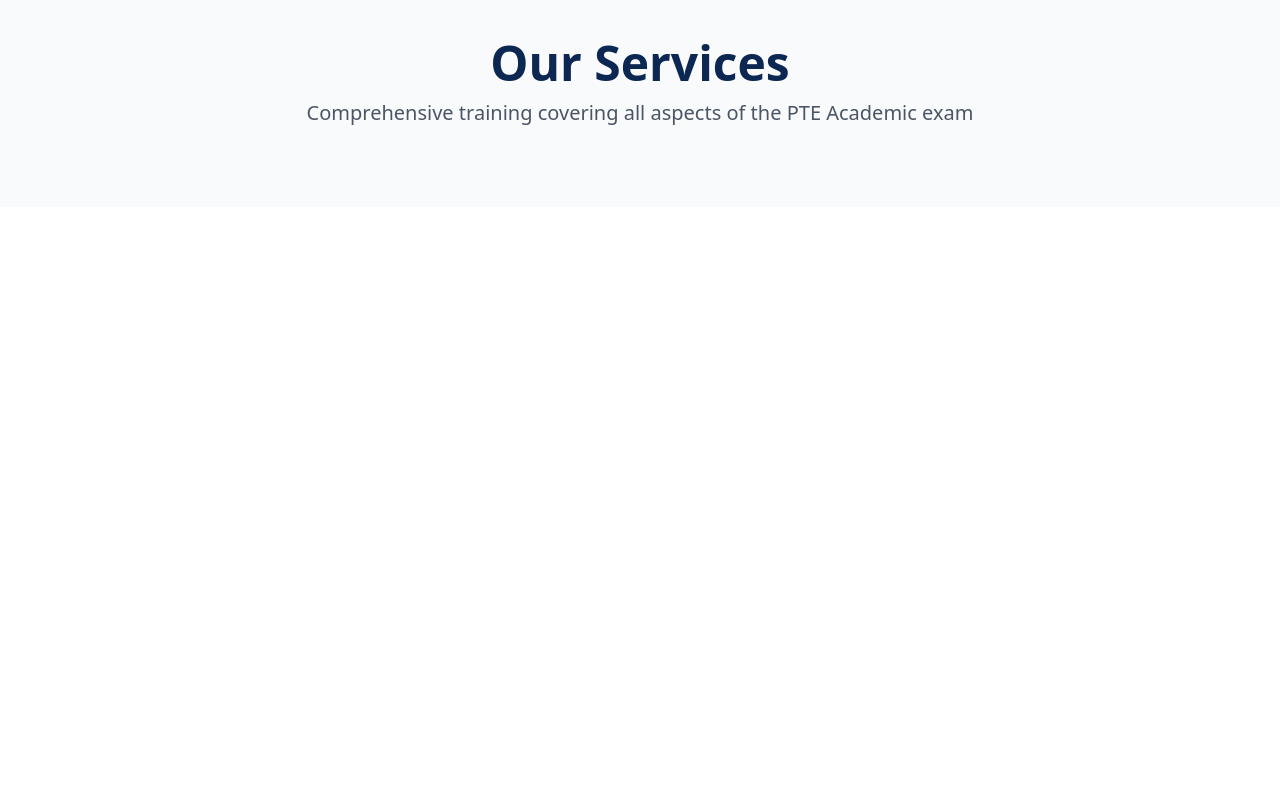
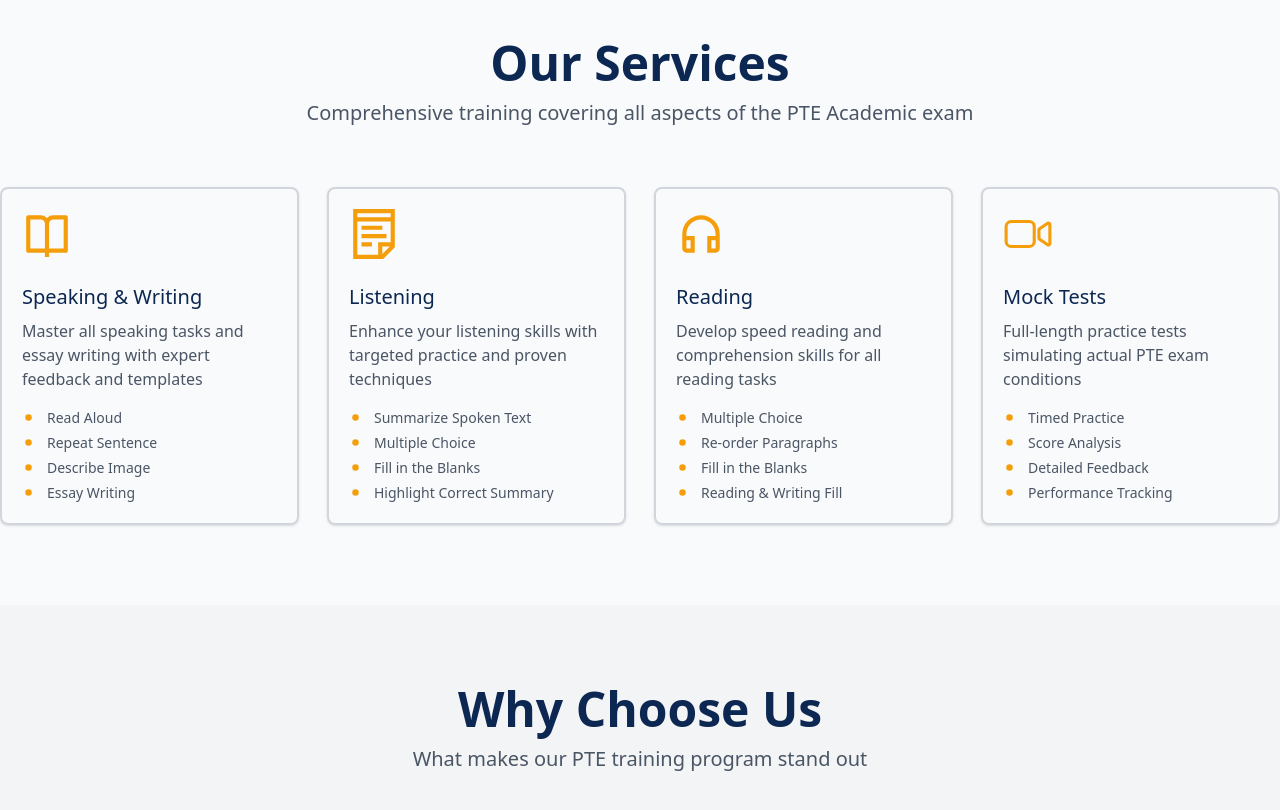
Before and after one commit to Chris-Codex/pte, a React (Vite) app: page / in a window 1280 px wide. Shown: the part 1620-2430 px from the top of the page. Before the commit the page ends 1827 px from the top, so only its background shows below. Built offline with nearby package versions, Linux system fonts and the light colour scheme.

Commit message:
Designed and implemented the services components

```diff
--- a/src/App.tsx
+++ b/src/App.tsx
@@ -1,6 +1,7 @@
 import './App.css'
 import About from './components/About'
 import Banner from './components/Banner'
+import ChooseUs from './components/ChooseUs'
 import Navbar from './components/Navbar'
 import Services from './components/Services'
 
@@ -12,6 +13,7 @@
       <Banner />
       <About />
       <Services />
+      <ChooseUs />
     </main>
   )
 }
--- /dev/null
+++ b/src/components/ChooseUs.tsx
@@ -0,0 +1,27 @@
+import SectionTitle from "./SectionnTitle";
+import { RiBookOpenLine } from "react-icons/ri";
+import { GoDotFill } from "react-icons/go";
+import { GrNotes } from "react-icons/gr";
+import { MdOutlineHeadphones } from "react-icons/md";
+import { IoVideocamOutline } from "react-icons/io5";
+
+const ChooseUs = () => {
+    return (
+        <section className="bg-gray-100 w-full pt-10 pb-20 lg:pt-20">
+            <SectionTitle title="Why Choose Us" subtitle="What makes our PTE training program stand out" />
+
+            <div className="flex items-center justify-center w-full">
+                <div className="w-[1300px] grid grid-cols-1 md:grid-cols-2 lg:grid-cols-4 gap-7 mt-15 mx-5 lg:mx-0">
+
+
+
+
+
+
+                </div>
+            </div>
+        </section>
+    )
+}
+
+export default ChooseUs;
--- /dev/null
+++ b/src/components/ServiceCard.tsx
@@ -0,0 +1,38 @@
+import { RiBookOpenLine } from "react-icons/ri";
+import { GoDotFill } from "react-icons/go";
+
+const ServiceCard = () => {
+  return (
+    <div className="border-2 border-gray-300 hover:border-[#f59e0b] rounded-lg shadow-sm px-5 pt-5 pb-5">
+      <RiBookOpenLine size={50} color="#f59e0b" />
+      <h3 className="text-xl font-medium text-[#0B2752] pt-6">
+        Speaking & Writing
+      </h3>
+      <p className="text-gray-600 pt-2">
+        Master all speaking tasks and essay writing with expert feedback and
+        templates
+      </p>
+
+      <div className="">
+        <div className="flex items-center gap-3 mt-4">
+          <GoDotFill size={13} color="#f59e0b" />
+          <p className="text-gray-600 text-[14px]">Read Aloud</p>
+        </div>
+        <div className="flex items-center gap-3 mt-1">
+          <GoDotFill size={13} color="#f59e0b" />
+          <p className="text-gray-600 text-[14px]">Repeat Sentence</p>
+        </div>
+        <div className="flex items-center gap-3 mt-1">
+          <GoDotFill size={13} color="#f59e0b" />
+          <p className="text-gray-600 text-[14px]">Describe Image</p>
+        </div>
+        <div className="flex items-center gap-3 mt-1">
+          <GoDotFill size={13} color="#f59e0b" />
+          <p className="text-gray-600 text-[14px]">Essay Writing</p>
+        </div>
+      </div>
+    </div>
+  );
+};
+
+export default ServiceCard;
--- a/src/components/Services.tsx
+++ b/src/components/Services.tsx
@@ -1,9 +1,122 @@
 import SectionTitle from "./SectionnTitle";
+import { RiBookOpenLine } from "react-icons/ri";
+import { GoDotFill } from "react-icons/go";
+import { GrNotes } from "react-icons/gr";
+import { MdOutlineHeadphones } from "react-icons/md";
+import { IoVideocamOutline } from "react-icons/io5";
 
 const Services = () => {
     return (
         <section className="bg-gray-50 w-full pt-10 pb-20 lg:pt-20">
             <SectionTitle title="Our Services" subtitle="Comprehensive training covering all aspects of the PTE Academic exam" />
+
+            <div className="flex items-center justify-center w-full">
+                <div className="w-[1300px] grid grid-cols-1 md:grid-cols-2 lg:grid-cols-4 gap-7 mt-15 mx-5 lg:mx-0">
+                    <div className="border-2 border-gray-300 hover:border-[#f59e0b] rounded-lg shadow-sm px-5 pt-5 pb-5">
+                        <RiBookOpenLine size={50} color="#f59e0b" />
+                        <h3 className="text-xl font-medium text-[#0B2752] pt-6">Speaking & Writing</h3>
+                        <p className="text-gray-600 pt-2">Master all speaking tasks and essay writing with expert feedback and templates</p>
+
+                        <div className="">
+                            <div className="flex items-center gap-3 mt-4">
+                                <GoDotFill size={13} color="#f59e0b" />
+                                <p className="text-gray-600 text-[14px]">Read Aloud</p>
+                            </div>
+                            <div className="flex items-center gap-3 mt-1">
+                                <GoDotFill size={13} color="#f59e0b" />
+                                <p className="text-gray-600 text-[14px]">Repeat Sentence</p>
+                            </div>
+                            <div className="flex items-center gap-3 mt-1">
+                                <GoDotFill size={13} color="#f59e0b" />
+                                <p className="text-gray-600 text-[14px]">Describe Image</p>
+                            </div>
+                            <div className="flex items-center gap-3 mt-1">
+                                <GoDotFill size={13} color="#f59e0b" />
+                                <p className="text-gray-600 text-[14px]">Essay Writing</p>
+                            </div>
+                        </div>
+                    </div>
+
+                    <div className="border-2 border-gray-300 hover:border-[#f59e0b] rounded-lg shadow-sm px-5 pt-5 pb-5">
+                        <GrNotes size={50} color="#f59e0b" />
+                        <h3 className="text-xl font-medium text-[#0B2752] pt-6">Listening</h3>
+                        <p className="text-gray-600 pt-2">Enhance your listening skills with targeted practice and proven techniques</p>
+
+                        <div className="">
+                            <div className="flex items-center gap-3 mt-4">
+                                <GoDotFill size={13} color="#f59e0b" />
+                                <p className="text-gray-600 text-[14px]">Summarize Spoken Text</p>
+                            </div>
+                            <div className="flex items-center gap-3 mt-1">
+                                <GoDotFill size={13} color="#f59e0b" />
+                                <p className="text-gray-600 text-[14px]">Multiple Choice</p>
+                            </div>
+                            <div className="flex items-center gap-3 mt-1">
+                                <GoDotFill size={13} color="#f59e0b" />
+                                <p className="text-gray-600 text-[14px]">Fill in the Blanks</p>
+                            </div>
+                            <div className="flex items-center gap-3 mt-1">
+                                <GoDotFill size={13} color="#f59e0b" />
+                                <p className="text-gray-600 text-[14px]">Highlight Correct Summary</p>
+                            </div>
+                        </div>
+                    </div>
+
+                    <div className="border-2 border-gray-300 hover:border-[#f59e0b] rounded-lg shadow-sm px-5 pt-5 pb-5">
+                        <MdOutlineHeadphones size={50} color="#f59e0b" />
+                        <h3 className="text-xl font-medium text-[#0B2752] pt-6">Reading</h3>
+                        <p className="text-gray-600 pt-2">Develop speed reading and comprehension skills for all reading tasks</p>
+
+                        <div className="">
+                            <div className="flex items-center gap-3 mt-4">
+                                <GoDotFill size={13} color="#f59e0b" />
+                                <p className="text-gray-600 text-[14px]">Multiple Choice</p>
+                            </div>
+                            <div className="flex items-center gap-3 mt-1">
+                                <GoDotFill size={13} color="#f59e0b" />
+                                <p className="text-gray-600 text-[14px]">Re-order Paragraphs</p>
+                            </div>
+                            <div className="flex items-center gap-3 mt-1">
+                                <GoDotFill size={13} color="#f59e0b" />
+                                <p className="text-gray-600 text-[14px]">Fill in the Blanks</p>
+                            </div>
+                            <div className="flex items-center gap-3 mt-1">
+                                <GoDotFill size={13} color="#f59e0b" />
+                                <p className="text-gray-600 text-[14px]">Reading & Writing Fill</p>
+                            </div>
+                        </div>
+                    </div>
+
+                    <div className="border-2 border-gray-300 hover:border-[#f59e0b] rounded-lg shadow-sm px-5 pt-5 pb-5">
+                        <IoVideocamOutline size={50} color="#f59e0b" />
+                        <h3 className="text-xl font-medium text-[#0B2752] pt-6">Mock Tests</h3>
+                        <p className="text-gray-600 pt-2">Full-length practice tests simulating actual PTE exam conditions</p>
+
+                        <div className="">
+                            <div className="flex items-center gap-3 mt-4">
+                                <GoDotFill size={13} color="#f59e0b" />
+                                <p className="text-gray-600 text-[14px]">Timed Practice</p>
+                            </div>
+                            <div className="flex items-center gap-3 mt-1">
+                                <GoDotFill size={13} color="#f59e0b" />
+                                <p className="text-gray-600 text-[14px]">Score Analysis</p>
+                            </div>
+                            <div className="flex items-center gap-3 mt-1">
+                                <GoDotFill size={13} color="#f59e0b" />
+                                <p className="text-gray-600 text-[14px]">Detailed Feedback</p>
+                            </div>
+                            <div className="flex items-center gap-3 mt-1">
+                                <GoDotFill size={13} color="#f59e0b" />
+                                <p className="text-gray-600 text-[14px]">Performance Tracking</p>
+                            </div>
+                        </div>
+                    </div>
+
+
+
+
+                </div>
+            </div>
         </section>
     )
 }
--- a/src/util/util.ts
+++ b/src/util/util.ts
@@ -1,4 +1,8 @@
 import type {menuItem} from "../types/menu";
+import { RiBookOpenLine } from "react-icons/ri";
+import { GoDotFill } from "react-icons/go";
+import { GrNotes } from "react-icons/gr";
+import { IoMdVideocam } from "react-icons/io";
 
 const menuListData: menuItem[] = [
     { id: 1, label: "Home" },
@@ -11,3 +15,11 @@
 ]
 
 export default menuListData;
+
+
+const serviceCardData = [
+    {id: 1, title: "A", Icon: RiBookOpenLine},
+    {id: 2, title: "B", Icon: GoDotFill},
+    {id: 3, title: "", Icon: GrNotes},
+    {id: 4, title: "", Icon: IoMdVideocam}
+]
```
Also changed, not shown: src/components/Banner.tsx (+5 -5 lines).
